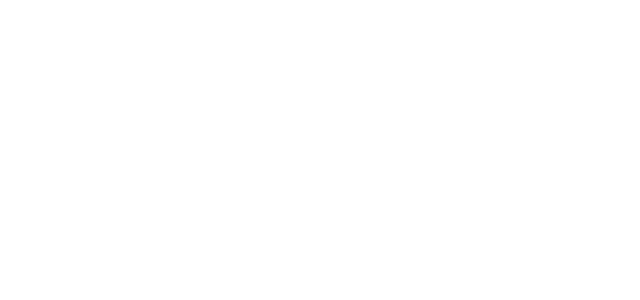
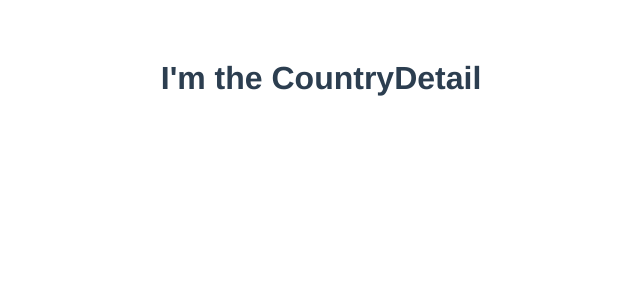
Before and after one commit to mjmccoach/Countries, a Vue app: page / in a window 1280 px wide. Shown: the top 300 px of the page, without its empty margins (319-959 px from the left). Built offline with nearby package versions, Linux system fonts and the light colour scheme.

Commit message:
Registered and rendered the CountryDetail component

```diff
--- a/src/App.vue
+++ b/src/App.vue
@@ -1,14 +1,16 @@
 <template>
   <div id="app">
+    <country-detail/>
   </div>
 </template>
 
 <script>
+import CountryDetail from './components/CountryDetail.vue';
 
 export default {
   name: 'App',
   components: {
-
+    CountryDetail : CountryDetail
   }
 }
 </script>
```
